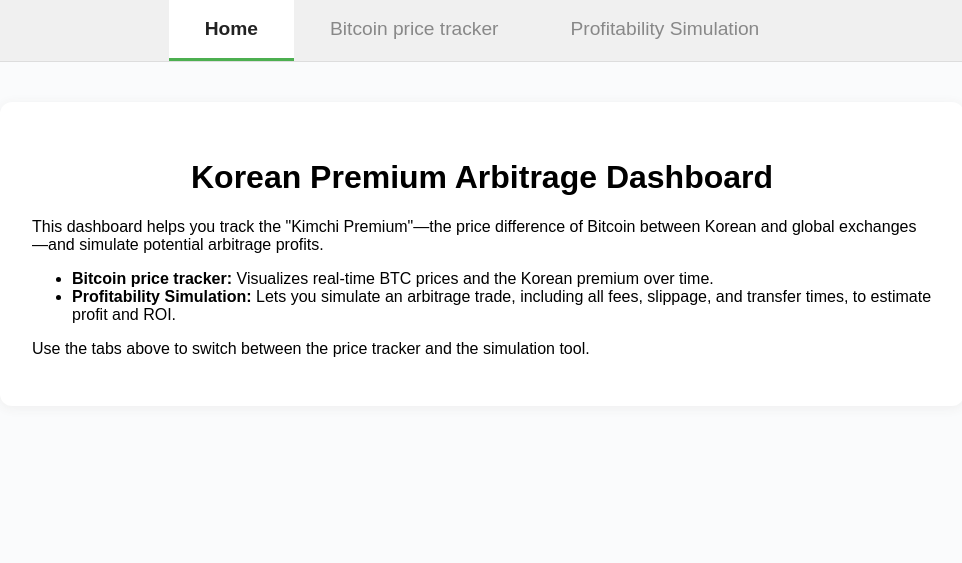
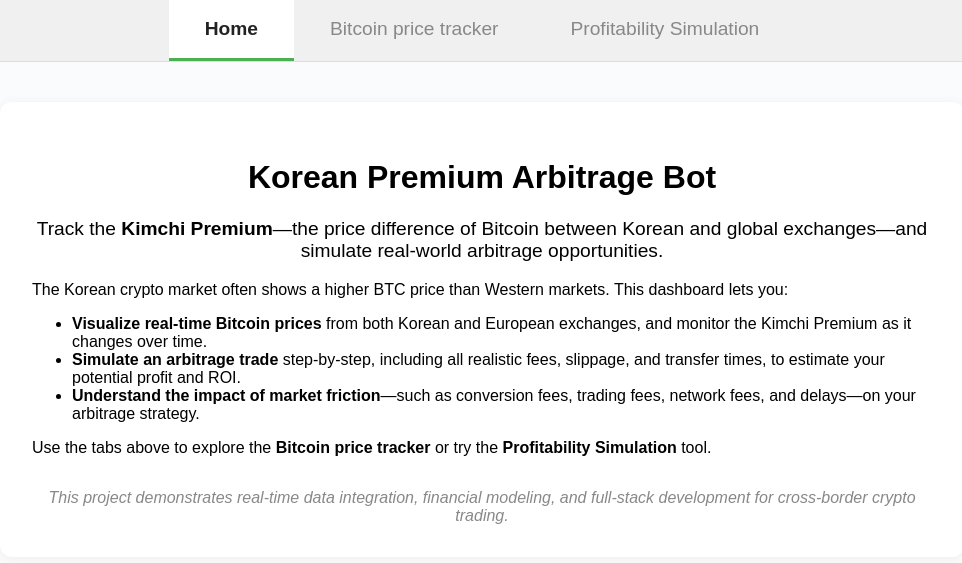
Before and after one commit to dokim804/kimchi-arbitrage-bot, a Flask app: page / in a window 1280 px wide. Shown: the top 563 px of the page, without its empty margins (158-1120 px from the left). Run offline with Flask 3, Linux system fonts and the light colour scheme.

Commit message:
update base.html to include more information

```diff
--- a/app/templates/base.html
+++ b/app/templates/base.html
@@ -50,17 +50,30 @@
     </div>
     <div class="container">
         <div id="content-home">
-            <h1 class="centered">Korean Premium Arbitrage Dashboard</h1>
+            <h1 class="centered">Korean Premium Arbitrage Bot</h1>
+            <p class="centered" style="font-size:1.2em;">
+                Track the <b>Kimchi Premium</b>—the price difference of Bitcoin between Korean and global exchanges—and simulate real-world arbitrage opportunities.
+            </p>
             <p>
-                This dashboard helps you track the "Kimchi Premium"—the price difference of Bitcoin between Korean and global exchanges—and simulate potential arbitrage profits.
+                The Korean crypto market often shows a higher BTC price than Western markets. This dashboard lets you:
             </p>
             <ul>
-                <li><b>Bitcoin price tracker:</b> Visualizes real-time BTC prices and the Korean premium over time.</li>
-                <li><b>Profitability Simulation:</b> Lets you simulate an arbitrage trade, including all fees, slippage, and transfer times, to estimate profit and ROI.</li>
+                <li>
+                    <b>Visualize real-time Bitcoin prices</b> from both Korean and European exchanges, and monitor the Kimchi Premium as it changes over time.
+                </li>
+                <li>
+                    <b>Simulate an arbitrage trade</b> step-by-step, including all realistic fees, slippage, and transfer times, to estimate your potential profit and ROI.
+                </li>
+                <li>
+                    <b>Understand the impact of market friction</b>—such as conversion fees, trading fees, network fees, and delays—on your arbitrage strategy.
+                </li>
             </ul>
             <p>
-                Use the tabs above to switch between the price tracker and the simulation tool.
+                Use the tabs above to explore the <b>Bitcoin price tracker</b> or try the <b>Profitability Simulation</b> tool.
             </p>
+            <div class="centered" style="margin-top:2em;color:#888;">
+                <i>This project demonstrates real-time data integration, financial modeling, and full-stack development for cross-border crypto trading.</i>
+            </div>
         </div>
         <div id="content-dashboard" class="hidden"></div>
         <div id="content-simulation" class="hidden"></div>
```
